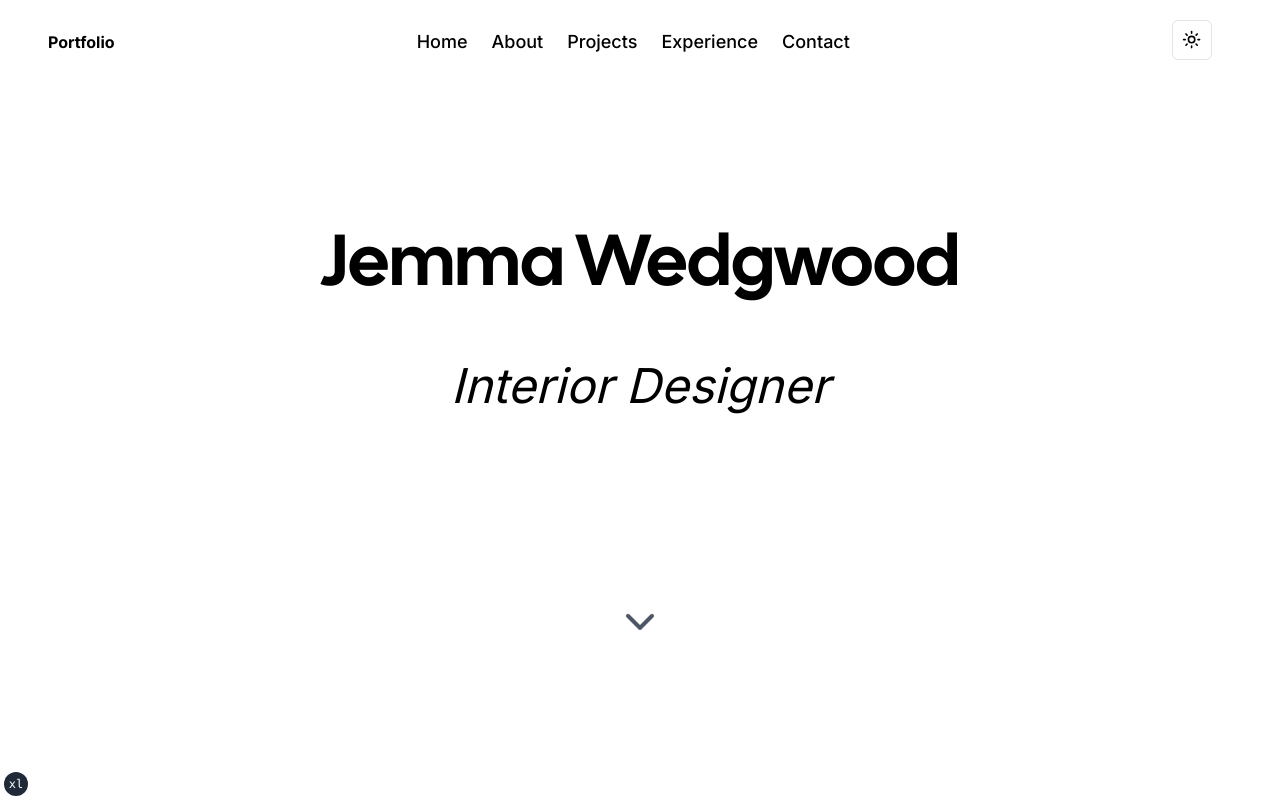
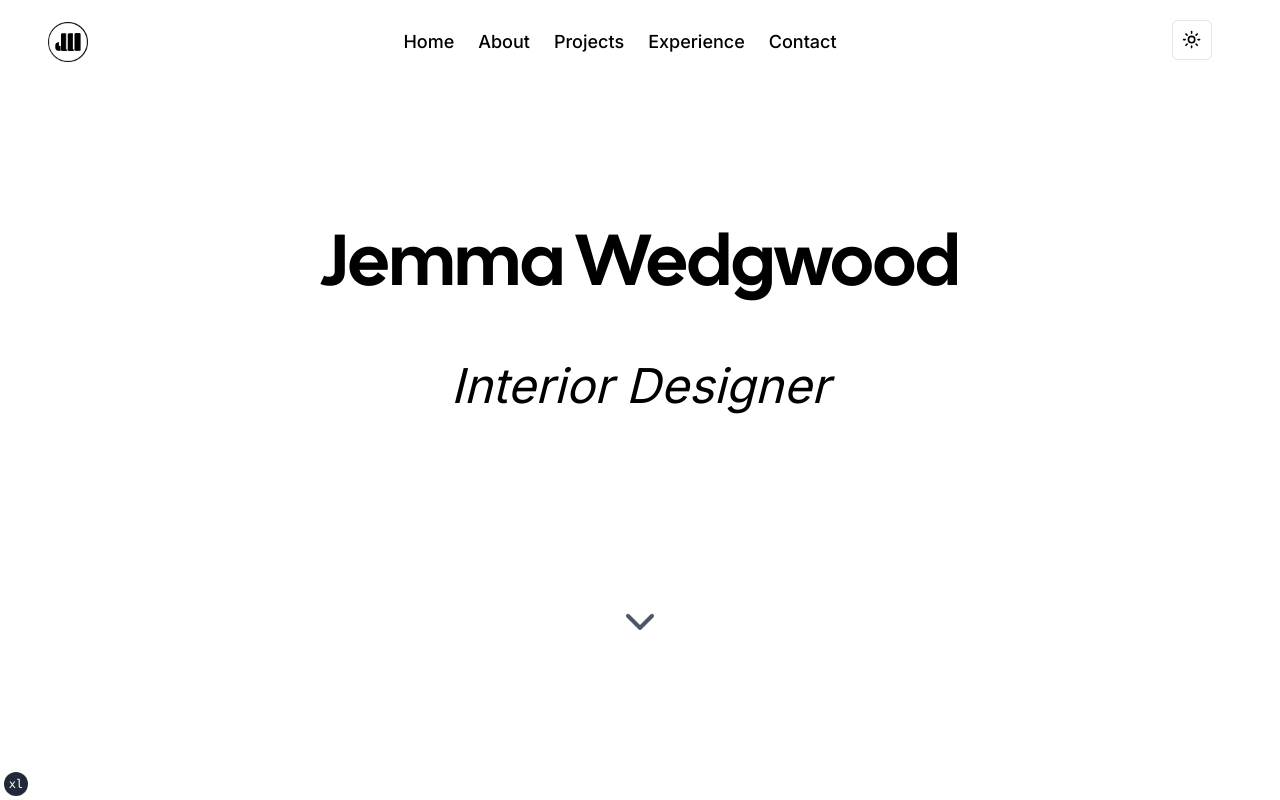
Before and after one commit to dylanvanh/jemma-website, a Next.js app: page / in a window 1280 px wide. Shown: the top 800 px of the page. Built offline with nearby package versions, Linux system fonts and the light colour scheme.

Commit message:
add jw-logo on main-nav

```diff
--- a/src/components/navbar/main-nav.tsx
+++ b/src/components/navbar/main-nav.tsx
@@ -1,9 +1,10 @@
 "use client";
 
+import { type NavItem } from "@/types/navbar";
+import Image from "next/image";
 import Link from "next/link";
-import { type NavItem } from "@/types/navbar";
+import { ThemeModeToggle } from "../theme-mode-toggle";
 import { NavDrawer } from "./nav-drawer";
-import { ThemeModeToggle } from "../theme-mode-toggle";
 
 interface MainNavProps {
   navItems: NavItem[];
@@ -17,7 +18,7 @@ export function MainNav({ navItems }: MainNavProps) {
   return (
     <nav className="z-10 flex w-full justify-between px-12 py-5">
       <Link href="/" className="hidden items-center space-x-2 md:flex">
-        <span className="font-bold">Portfolio</span>
+        <Image src="/jw-logo.png" alt="JW logo" width={40} height={40} />
       </Link>
       <div className={"hidden md:flex"}>
         {navItems.map((item, index) => {
```
Also changed, not shown: public/jw-logo.png (added).
